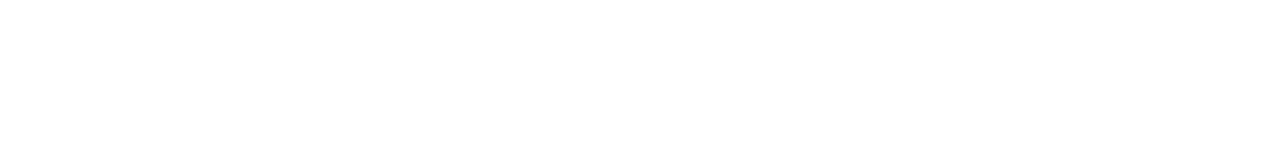
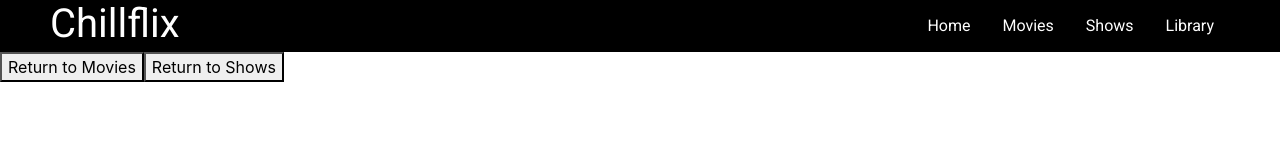
Before and after one commit to D-Riv/tv-movie-library, a React app: page /form in a window 1280 px wide. Built offline with nearby package versions, Linux system fonts and the light colour scheme.

Commit message:
Updated the movie display with a add movie button & built a form component

```diff
--- /dev/null
+++ b/src/containers/Form.js
@@ -0,0 +1,22 @@
+import React, { Component } from "react";
+import Navbar from "../components/navbar/Navbar";
+import { Nav } from "react-bootstrap";
+import { Link } from "react-router-dom";
+
+class Form extends Component {
+  render() {
+    return (
+      <div>
+        <Navbar />
+        <Link>
+          <button>Return to Movies</button>
+        </Link>
+        <Link>
+          <button>Return to Shows</button>
+        </Link>
+      </div>
+    );
+  }
+}
+
+export default Form;
--- a/src/containers/app/App.js
+++ b/src/containers/app/App.js
@@ -5,6 +5,7 @@ import Home from "../Home";
 import Shows from "../shows/Shows";
 import Movies from "../movies/Movies";
 import Library from "../watch-library/Library";
+import Form from "../Form";
 
 function App() {
   return (
@@ -14,6 +15,8 @@ function App() {
           <Route exact path="/" component={Home} />
           <Route path="/movies" component={Movies} />
           <Route path="/shows" component={Shows} />
+          <Route path="/form" component={Form} />
+
           <Route path="/library" component={Library} />
         </Switch>
       </Router>
--- a/src/containers/movies/movie-display/MovieDisplay.js
+++ b/src/containers/movies/movie-display/MovieDisplay.js
@@ -2,6 +2,7 @@ import React from "react";
 import { Card, Modal, Button } from "react-bootstrap";
 import "./movieDisplay.css";
 import MovieModal from "../movie-modal/MovieModal";
+import { Link } from "react-router-dom";
 // import LibraryData from "../../watch-library/LibraryData";
 
 const movieUrl = "https://tv-movie-api.herokuapp.com/movie";
@@ -85,7 +86,11 @@ class MovieDisplay extends React.Component {
             type="text"
             onChange={this.searchMovie}
           />
+          <Link to="/form">
+            <button className="add-movie">Add Movie</button>
+          </Link>
         </div>
+
         <div className="movieContainer">
           {movieList}
           {/* <LibraryData data={this.state.libraryData} />; */}
--- a/src/containers/movies/movie-display/movieDisplay.css
+++ b/src/containers/movies/movie-display/movieDisplay.css
@@ -32,3 +32,6 @@
 
   padding: 5px 20px;
 }
+.add-movie {
+  padding: 5px;
+}
```
